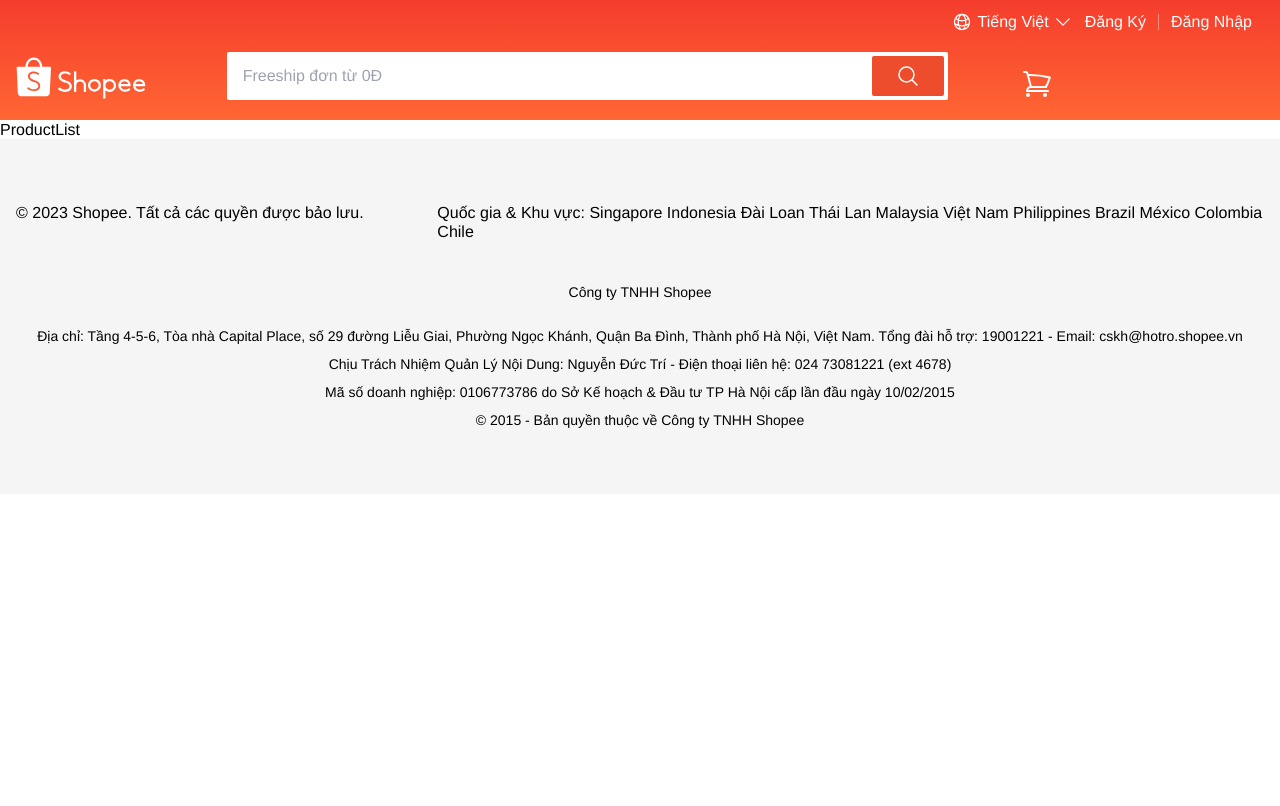
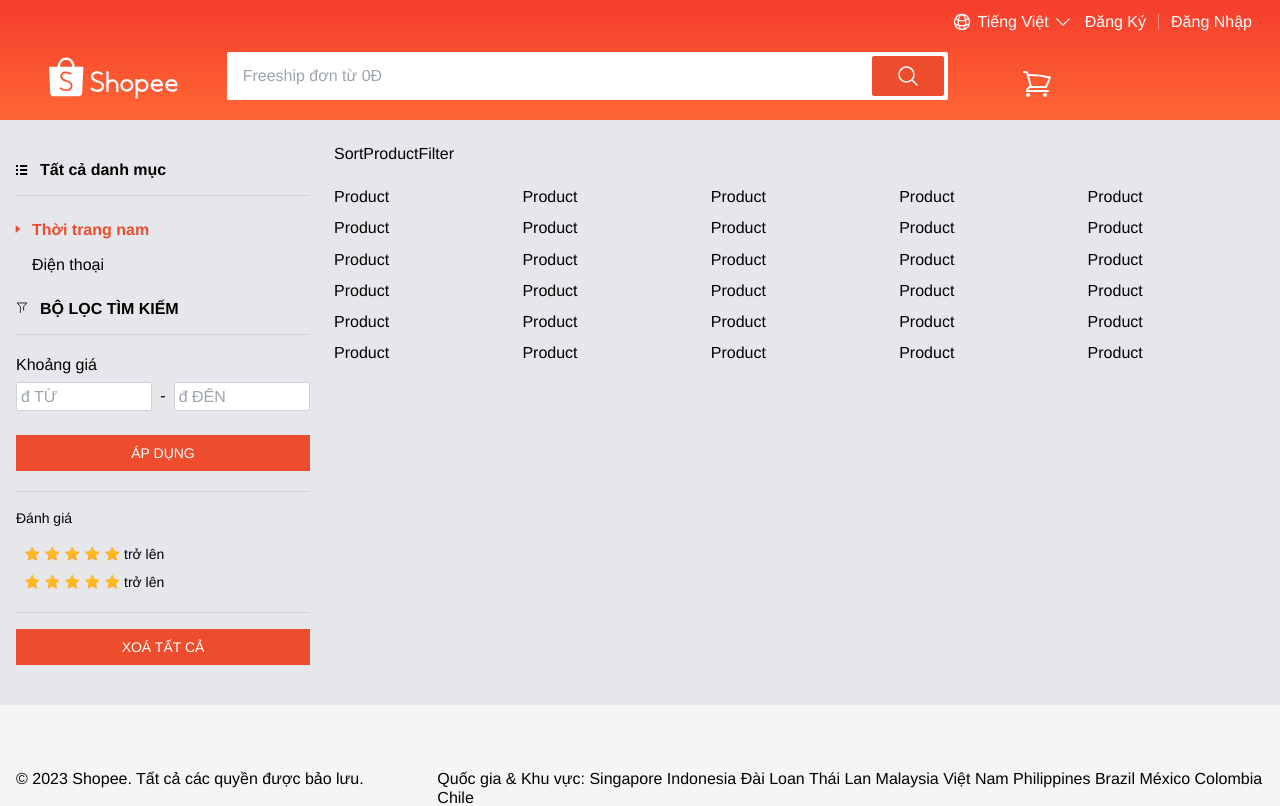
Before and after one commit to AmosIvor/shoppee_cloned, a React (Vite) app: page / in a window 1280 px wide. Shown: the top 806 px of the page. Built offline with nearby package versions, Linux system fonts and the light colour scheme.

Commit message:
code UI for aside filter

```diff
--- a/src/components/Input/Input.tsx
+++ b/src/components/Input/Input.tsx
@@ -1,27 +1,37 @@
+import { InputHTMLAttributes } from 'react'
 import type { RegisterOptions, UseFormRegister } from 'react-hook-form'
 
-interface Props {
-  type: React.HTMLInputTypeAttribute
+interface Props extends InputHTMLAttributes<HTMLInputElement> {
   errorMessage?: string
-  placeholder: string
-  className?: string
-  name: string
-  register: UseFormRegister<any>
-  autoComplete?: string
+  classNameInput?: string
+  classNameError?: string
+  register?: UseFormRegister<any>
+  rules?: RegisterOptions
 }
 
-export default function Input({ autoComplete, type, errorMessage, placeholder, className, name, register }: Props) {
+export default function Input({
+  autoComplete,
+  classNameInput = 'w-full rounded-sm border border-gray-300 p-3 outline-none focus:border-gray-500 focus:shadow-sm',
+  classNameError = 'mt-1 min-h-[1.25rem] text-sm text-red-600',
+  type,
+  errorMessage,
+  placeholder,
+  className,
+  name,
+  register
+}: Props) {
+  const registerResult = register && name ? register(name) : {}
   return (
     <div className={className}>
       <input
         type={type}
         // name='email'
-        className='w-full rounded-sm border border-gray-300 p-3 outline-none focus:border-gray-500 focus:shadow-sm'
+        className={classNameInput}
         placeholder={placeholder}
         autoComplete={autoComplete}
-        {...register(name)}
+        {...registerResult}
       />
-      <div className='mt-1 min-h-[1.25rem] text-sm text-red-600'>{errorMessage}</div>
+      <div className={classNameError}>{errorMessage}</div>
     </div>
   )
 }
--- /dev/null
+++ b/src/pages/ProductList/AsideFilter/AsideFilter.tsx
@@ -0,0 +1,165 @@
+import { Link } from 'react-router-dom'
+import Button from 'src/components/Button'
+import Input from 'src/components/Input'
+import PATH from 'src/constant/path'
+
+export default function AsideFilter() {
+  return (
+    <div className='py-4'>
+      <Link to={PATH.home} className='flex items-center font-bold'>
+        <svg viewBox='0 0 12 10' className='mr-3 h-4 w-3 fill-current'>
+          <g fillRule='evenodd' stroke='none' strokeWidth={1}>
+            <g transform='translate(-373 -208)'>
+              <g transform='translate(155 191)'>
+                <g transform='translate(218 17)'>
+                  <path d='m0 2h2v-2h-2zm4 0h7.1519633v-2h-7.1519633z' />
+                  <path d='m0 6h2v-2h-2zm4 0h7.1519633v-2h-7.1519633z' />
+                  <path d='m0 10h2v-2h-2zm4 0h7.1519633v-2h-7.1519633z' />
+                </g>
+              </g>
+            </g>
+          </g>
+        </svg>
+        Tất cả danh mục
+      </Link>
+      <div className='my-4 h-[1px] bg-gray-300' />
+      <ul>
+        <li className='py-2 pl-2'>
+          <Link to={PATH.home} className='relative px-2 font-semibold text-orange'>
+            <svg viewBox='0 0 4 7' className='absolute left-[-10px] top-1 h-2 w-2 fill-orange'>
+              <polygon points='4 3.5 0 0 0 7' />
+            </svg>
+            Thời trang nam
+          </Link>
+        </li>
+        <li className='py-2 pl-2'>
+          <Link to={PATH.home} className='relative px-2'>
+            Điện thoại
+          </Link>
+        </li>
+      </ul>
+      <Link to={PATH.home} className='mt-4 flex items-center font-bold uppercase'>
+        <svg
+          enableBackground='new 0 0 15 15'
+          viewBox='0 0 15 15'
+          x={0}
+          y={0}
+          className='mr-3 h-4 w-3 fill-current stroke-current'
+        >
+          <g>
+            <polyline
+              fill='none'
+              points='5.5 13.2 5.5 5.8 1.5 1.2 13.5 1.2 9.5 5.8 9.5 10.2'
+              strokeLinecap='round'
+              strokeLinejoin='round'
+              strokeMiterlimit={10}
+            />
+          </g>
+        </svg>
+        Bộ lọc tìm kiếm
+      </Link>
+      <div className='my-4 h-[1px] bg-gray-300' />
+      <div className='my-5'>
+        <div>Khoảng giá</div>
+        <form className='mt-2'>
+          <div className='flex items-start'>
+            <Input
+              type='text'
+              className='grow'
+              name='from'
+              placeholder='đ TỪ'
+              classNameInput='w-full rounded-sm border border-gray-300 p-1 outline-none focus:border-gray-500 focus:shadow-sm'
+            />
+            <div className='mx-2 mt-1 shrink-0'>-</div>
+            <Input
+              type='text'
+              className='grow'
+              name='from'
+              placeholder='đ ĐẾN'
+              classNameInput='w-full rounded-sm border border-gray-300 p-1 outline-none focus:border-gray-500 focus:shadow-sm'
+            />
+          </div>
+          <Button className='flex w-full items-center justify-center bg-orange p-2 text-sm uppercase text-white hover:bg-orange/80'>
+            Áp dụng
+          </Button>
+        </form>
+      </div>
+      <div className='my-4 h-[1px] bg-gray-300' />
+      <div className='text-sm'>Đánh giá</div>
+      <ul className='my-3'>
+        <li className='py-1 pl-2'>
+          <Link to='' className='flex items-center text-sm'>
+            {Array(5)
+              .fill(0)
+              .map((_, index) => (
+                <svg viewBox='0 0 9.5 8' className='mr-1 h-4 w-4' key={index}>
+                  <defs>
+                    <linearGradient id='ratingStarGradient' x1='50%' x2='50%' y1='0%' y2='100%'>
+                      <stop offset={0} stopColor='#ffca11' />
+                      <stop offset={1} stopColor='#ffad27' />
+                    </linearGradient>
+                    <polygon
+                      id='ratingStar'
+                      points='14.910357 6.35294118 12.4209136 7.66171903 12.896355 4.88968305 10.8823529 2.92651626 13.6656353 2.52208166 14.910357 0 16.1550787 2.52208166 18.9383611 2.92651626 16.924359 4.88968305 17.3998004 7.66171903'
+                    />
+                  </defs>
+                  <g fill='url(#ratingStarGradient)' fillRule='evenodd' stroke='none' strokeWidth={1}>
+                    <g transform='translate(-876 -1270)'>
+                      <g transform='translate(155 992)'>
+                        <g transform='translate(600 29)'>
+                          <g transform='translate(10 239)'>
+                            <g transform='translate(101 10)'>
+                              <use stroke='#ffa727' strokeWidth='.5' xlinkHref='#ratingStar' />
+                            </g>
+                          </g>
+                        </g>
+                      </g>
+                    </g>
+                  </g>
+                </svg>
+              ))}
+            <span>trở lên</span>
+          </Link>
+        </li>
+        <li className='py-1 pl-2'>
+          <Link to='' className='flex items-center text-sm'>
+            {Array(5)
+              .fill(0)
+              .map((_, index) => (
+                <svg viewBox='0 0 9.5 8' className='mr-1 h-4 w-4' key={index}>
+                  <defs>
+                    <linearGradient id='ratingStarGradient' x1='50%' x2='50%' y1='0%' y2='100%'>
+                      <stop offset={0} stopColor='#ffca11' />
+                      <stop offset={1} stopColor='#ffad27' />
+                    </linearGradient>
+                    <polygon
+                      id='ratingStar'
+                      points='14.910357 6.35294118 12.4209136 7.66171903 12.896355 4.88968305 10.8823529 2.92651626 13.6656353 2.52208166 14.910357 0 16.1550787 2.52208166 18.9383611 2.92651626 16.924359 4.88968305 17.3998004 7.66171903'
+                    />
+                  </defs>
+                  <g fill='url(#ratingStarGradient)' fillRule='evenodd' stroke='none' strokeWidth={1}>
+                    <g transform='translate(-876 -1270)'>
+                      <g transform='translate(155 992)'>
+                        <g transform='translate(600 29)'>
+                          <g transform='translate(10 239)'>
+                            <g transform='translate(101 10)'>
+                              <use stroke='#ffa727' strokeWidth='.5' xlinkHref='#ratingStar' />
+                            </g>
+                          </g>
+                        </g>
+                      </g>
+                    </g>
+                  </g>
+                </svg>
+              ))}
+            <span>trở lên</span>
+          </Link>
+        </li>
+      </ul>
+      <div className='my-4 h-[1px] bg-gray-300' />
+      <Button className='flex w-full items-center justify-center bg-orange p-2 text-sm uppercase text-white hover:bg-orange/80'>
+        Xoá tất cả
+      </Button>
+    </div>
+  )
+}
--- /dev/null
+++ b/src/pages/ProductList/AsideFilter/index.ts
@@ -0,0 +1,3 @@
+import AsideFilter from './AsideFilter'
+
+export default AsideFilter
--- /dev/null
+++ b/src/pages/ProductList/Product/Product.tsx
@@ -0,0 +1,3 @@
+export default function Product() {
+  return <div>Product</div>
+}
--- /dev/null
+++ b/src/pages/ProductList/Product/index.ts
@@ -0,0 +1,3 @@
+import Product from './Product'
+
+export default Product
--- a/src/pages/ProductList/ProductList.tsx
+++ b/src/pages/ProductList/ProductList.tsx
@@ -1,3 +1,29 @@
+import AsideFilter from './AsideFilter'
+import Product from './Product'
+import SortProductList from './SortProductList'
+
 export default function ProductList() {
-  return <div>ProductList</div>
+  return (
+    <div className='bg-gray-200 py-6'>
+      <div className='container'>
+        <div className='grid grid-cols-12 gap-6'>
+          <div className='col-span-3'>
+            <AsideFilter />
+          </div>
+          <div className='col-span-9'>
+            <SortProductList />
+            <div className='mt-6 grid grid-cols-2 gap-3 md:grid-cols-3 lg:grid-cols-4 xl:grid-cols-5'>
+              {Array(30)
+                .fill(0)
+                .map((_, index) => (
+                  <div className='col-span-1' key={index}>
+                    <Product />
+                  </div>
+                ))}
+            </div>
+          </div>
+        </div>
+      </div>
+    </div>
+  )
 }
--- /dev/null
+++ b/src/pages/ProductList/SortProductList/SortProductList.tsx
@@ -0,0 +1,3 @@
+export default function SortProductFilter() {
+  return <div>SortProductFilter</div>
+}
--- /dev/null
+++ b/src/pages/ProductList/SortProductList/index.ts
@@ -0,0 +1,3 @@
+import SortProductList from './SortProductList'
+
+export default SortProductList
```
Also changed, not shown: src/components/Header/Header.tsx (+1 -1 lines).
